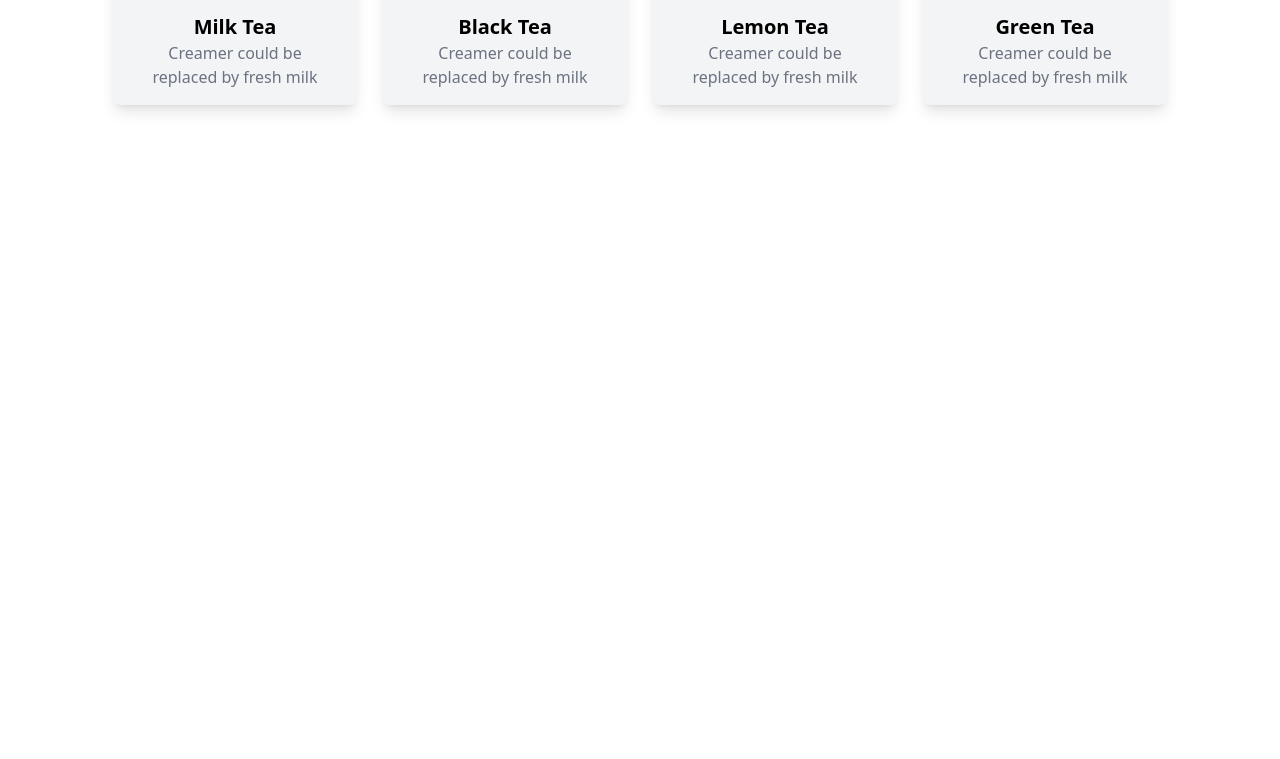
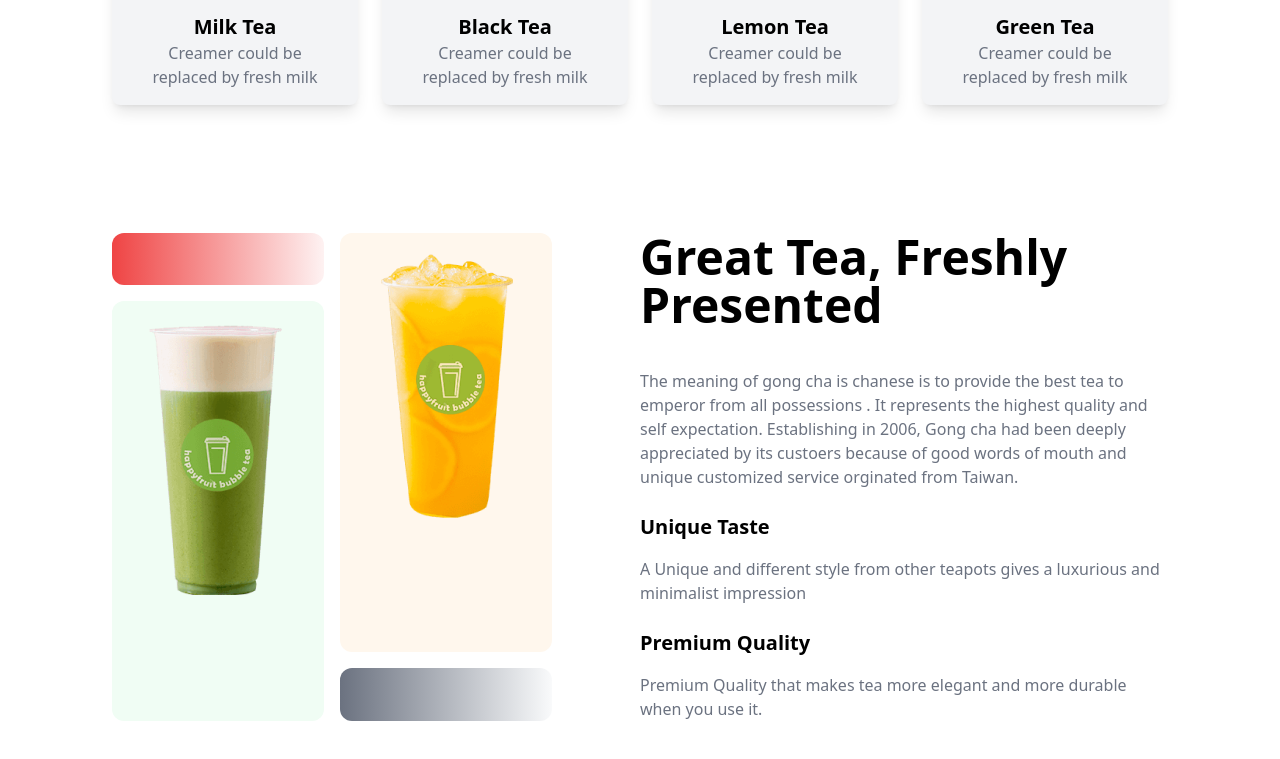
Before and after one commit to n0vemberain/MERN-stack, a plain HTML site: page Module14/Tea-House/index.html in a window 1280 px wide. Shown: the part 1023-1782 px from the top of the page. Before the commit the page ends 1256 px from the top, so only its background shows below. Drawn offline with nearby package versions, Linux system fonts and the light colour scheme.

Commit message:
Great tea section done

```diff
--- a/Module14/Tea-House/index.html
+++ b/Module14/Tea-House/index.html
@@ -117,7 +117,38 @@
       </div>
     </section>
 
-    <!--  -->
+    <!-- Great tea section -->
+     <section class="mb-24" >
+
+       <div class="grid grid-cols-1 lg:grid-cols-2">
+        <!-- image section -->
+         <div class="grid grid-cols-2 gris-rows-3 gap-4 lg:w-5/6">
+          <div class=" bg-gradient-to-r from-red-500 to-red-50 rounded-xl"></div>
+          <div class="bg-orange-50 rounded-xl row-span-2 ">
+            <img class="mx-auto my-5" src="./images/fresh-1.png" alt="">
+          </div>
+
+          <div class="bg-green-50 rounded-xl row-span-2">
+            <img class="mx-auto my-5" src="./images/fresh-2.png" alt="">
+          </div>
+          <div class="bg-gradient-to-r from-gray-500 to-gray-50 rounded-xl"></div>
+         </div>
+
+         <!-- text section -->
+          <div>
+            <h1 class="text-5xl font-bold mb-10">Great Tea, Freshly Presented</h1>
+            <p class="text-gray-500">The meaning of gong cha is chanese is to provide the best tea to emperor from all possessions . It represents the highest quality and self expectation. Establishing in 2006, Gong cha had been deeply appreciated by its custoers  because of good words of mouth and unique customized service orginated from Taiwan.</p>
+            <br>
+            <h1 class="text-xl font-bold mb-4">Unique Taste</h1>
+            <p class="text-gray-500">A Unique and different style from other teapots gives a luxurious and minimalist impression</p>
+            <br>
+            <h1 class="text-xl font-bold mb-4">Premium Quality</h1>
+            <p class="text-gray-500">Premium Quality that makes tea more elegant and more durable when you use it.</p>
+          </div>
+
+       </div>
+
+     </section>
 
   </main>
 
```
Also changed, not shown: 1 other file.
